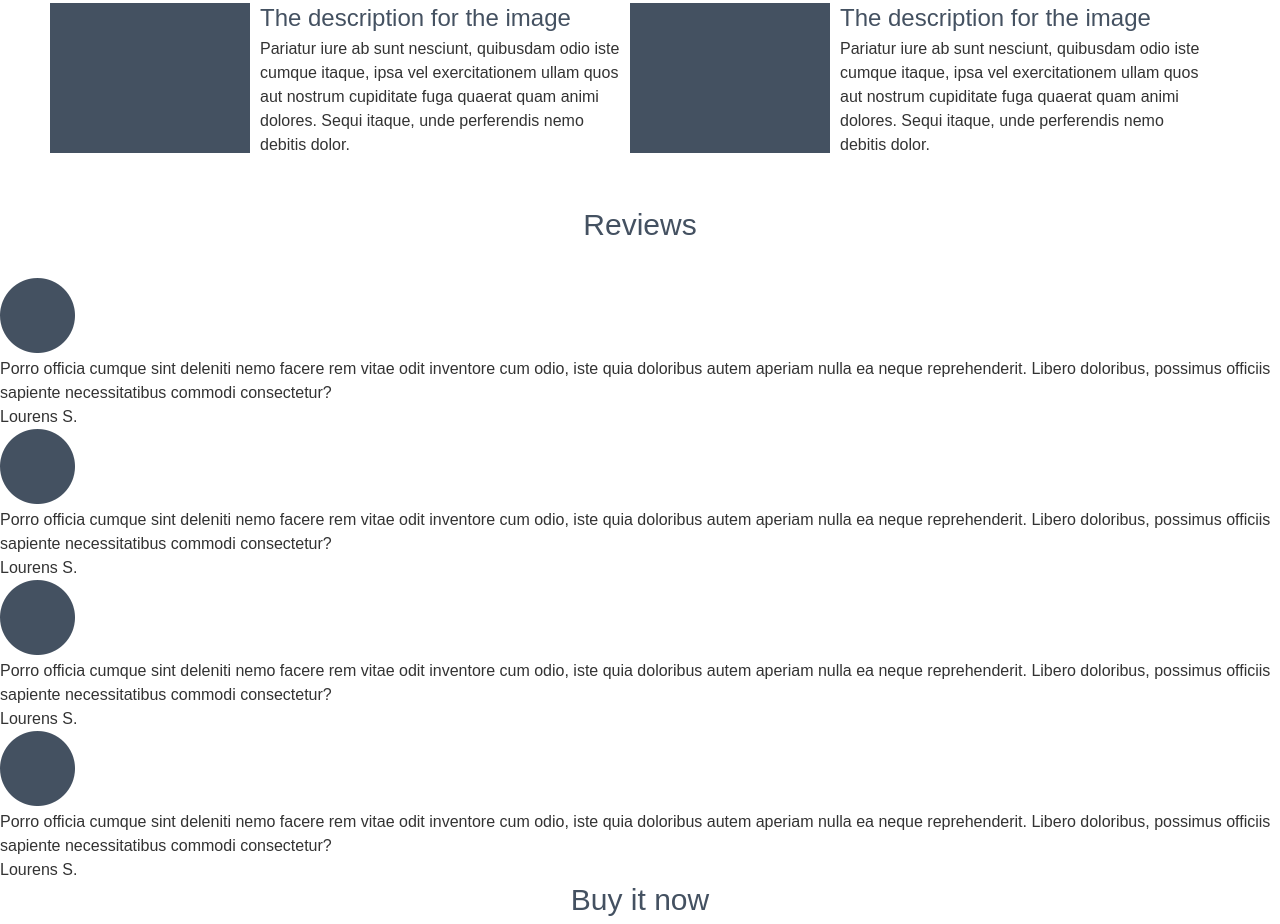
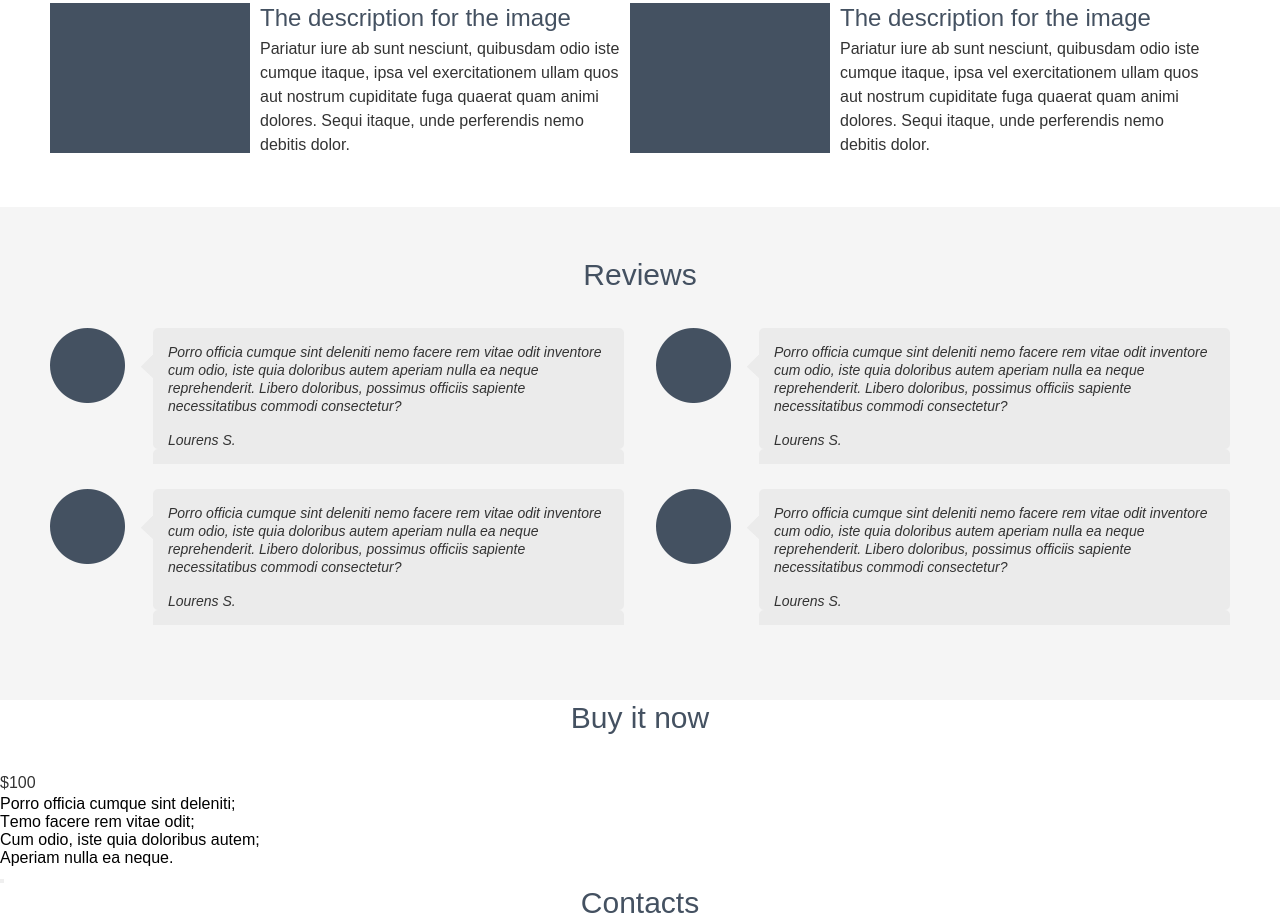
Before and after one commit to KostasKA2020/lesson1, a plain HTML site: page index.html in a window 1280 px wide. Shown: the part 1387-2311 px from the top of the page. Drawn offline with Linux system fonts and the light colour scheme.

Commit message:
create section Review

```diff
--- a/css/style.css
+++ b/css/style.css
@@ -9,7 +9,6 @@
     background-color: #445162;
     min-height: 323px;
     padding: 50px 0;
-
 }
 
 .header-container {
@@ -27,7 +26,6 @@
     display: flex;
     flex-direction: column;
     justify-content: space-between;
-
 }
 
 .header-title {
@@ -50,6 +48,15 @@ ul {
     min-height: 345px;
     color: #f5f5f5;
     padding: 50px 0;
+}
+
+h2 {
+    font-size: 30px;
+    line-height: 36px;
+    font-weight: 400;
+    color: #445161;
+    text-align: center;
+    margin-bottom: 35px;
 }
 
 .about-container {
@@ -83,10 +90,10 @@ p {
     line-height: 24px;
     font-weight: 400;
     color: #333333;
-
 }
 
-.dignity {
+.dignity,
+.reviews {
     background-color: #f5f5f5;
     padding: 50px 0;
 }
@@ -142,7 +149,6 @@ p {
     display: flex;
     flex-wrap: wrap;
     flex-basis: 590px;
-
 }
 
 .screenshots-wrap {
@@ -165,7 +171,6 @@ p {
     line-height: 24px;
     font-weight: 400;
     color: #333333;
-
 }
 
 .screenshots-wrap h3 {
@@ -176,11 +181,48 @@ p {
     margin-bottom: 4px;
 }
 
-h2 {
-    font-size: 30px;
-    line-height: 36px;
+.reviews-container {
+    max-width: 1180px;
+    margin: 0 auto;
+}
+
+.reviews-wrap {
+    display: flex;
+    flex-wrap: wrap;
+    justify-content: space-between;
+}
+
+.reviews-blog {
+    display: flex;
+    margin-bottom: 25px;
+    width: 574px;
+
+}
+
+.reviews img {
+    margin-right: 16px;
+
+}
+
+.reviews-text {
+    background-image: url(../img/bg_review_190.png);
+    padding: 15px 20px 15px 27px;
+
+}
+
+.reviews p {
+    width: 436px;
+    font-size: 14px;
+    line-height: 18px;
     font-weight: 400;
-    color: #445161;
-    text-align: center;
-    margin-bottom: 35px;
+    font-style: italic;
+    color: #333333;
 }
+
+.reviews-autor {
+    font-size: 14px;
+    line-height: 18px;
+    font-weight: 400;
+    color: #989898;
+    margin-top: 16px;
+}
--- a/index.html
+++ b/index.html
@@ -8,6 +8,7 @@
 </head>
 
 <body>
+
 <header class="header">
     <div class="header-container">
         <div class="header-text">
@@ -121,34 +122,37 @@
 <section class="reviews">
     <div class="reviews-container">
         <h2>Reviews</h2>
+        <div class="reviews-wrap">
             <figure class="reviews-blog">
                 <img src="img/userpic_176.png" alt="image" width="75" height="75">
-            <figcaption>
+                <figcaption class="reviews-text">
                     <p>Porro officia cumque sint deleniti nemo facere rem vitae odit inventore cum odio, iste quia doloribus autem aperiam nulla ea neque reprehenderit. Libero doloribus, possimus officiis sapiente necessitatibus commodi consectetur?</p>
-                <p>Lourens S.</p>
+                    <p class="reviews-autor">Lourens S.</p>
                 </figcaption>
             </figure>
-        <figure>
+            <figure class="reviews-blog">
                 <img src="img/userpic_176.png" alt="image" width="75" height="75">
-            <figcaption>
+                <figcaption class="reviews-text">
                     <p>Porro officia cumque sint deleniti nemo facere rem vitae odit inventore cum odio, iste quia doloribus autem aperiam nulla ea neque reprehenderit. Libero doloribus, possimus officiis sapiente necessitatibus commodi consectetur?</p>
-                <p>Lourens S.</p>
+                    <p class="reviews-autor">Lourens S.</p>
                 </figcaption>
             </figure>
-        <figure>
+            <figure class="reviews-blog">
                 <img src="img/userpic_176.png" alt="image" width="75" height="75">
-            <figcaption>
+                <figcaption class="reviews-text">
                     <p>Porro officia cumque sint deleniti nemo facere rem vitae odit inventore cum odio, iste quia doloribus autem aperiam nulla ea neque reprehenderit. Libero doloribus, possimus officiis sapiente necessitatibus commodi consectetur?</p>
-                <p>Lourens S.</p>
+                    <p class="reviews-autor">Lourens S.</p>
                 </figcaption>
             </figure>
-        <figure>
+            <figure class="reviews-blog">
                 <img src="img/userpic_176.png" alt="image" width="75" height="75">
-            <figcaption>
+                <figcaption class="reviews-text">
                     <p>Porro officia cumque sint deleniti nemo facere rem vitae odit inventore cum odio, iste quia doloribus autem aperiam nulla ea neque reprehenderit. Libero doloribus, possimus officiis sapiente necessitatibus commodi consectetur?</p>
-                <p>Lourens S.</p>
+                    <p class="reviews-autor">Lourens S.</p>
                 </figcaption>
             </figure>
+        </div>
+
     </div>
 </section>
 
```
Lines whose indentation alone changed are shown as unchanged.
